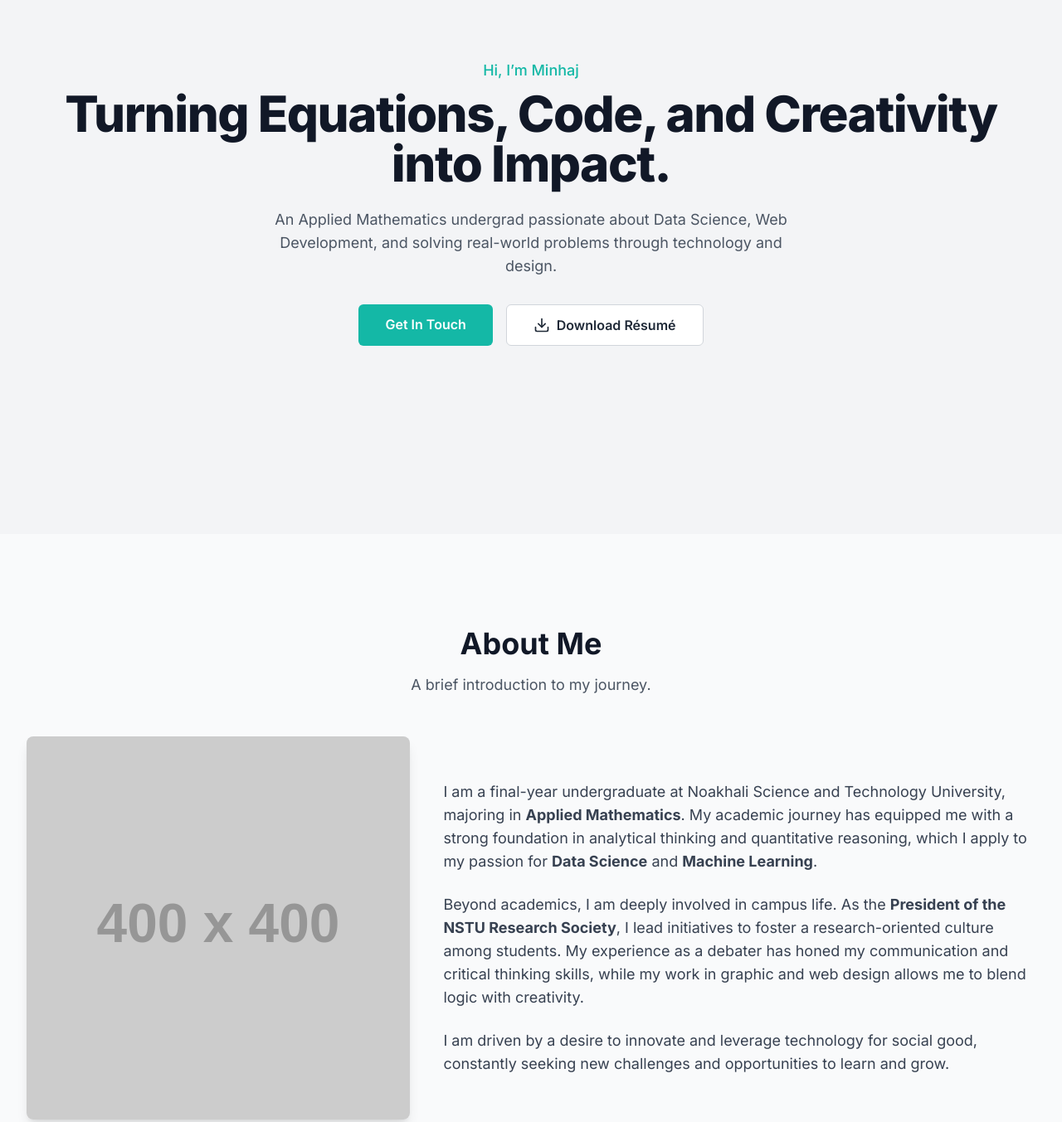
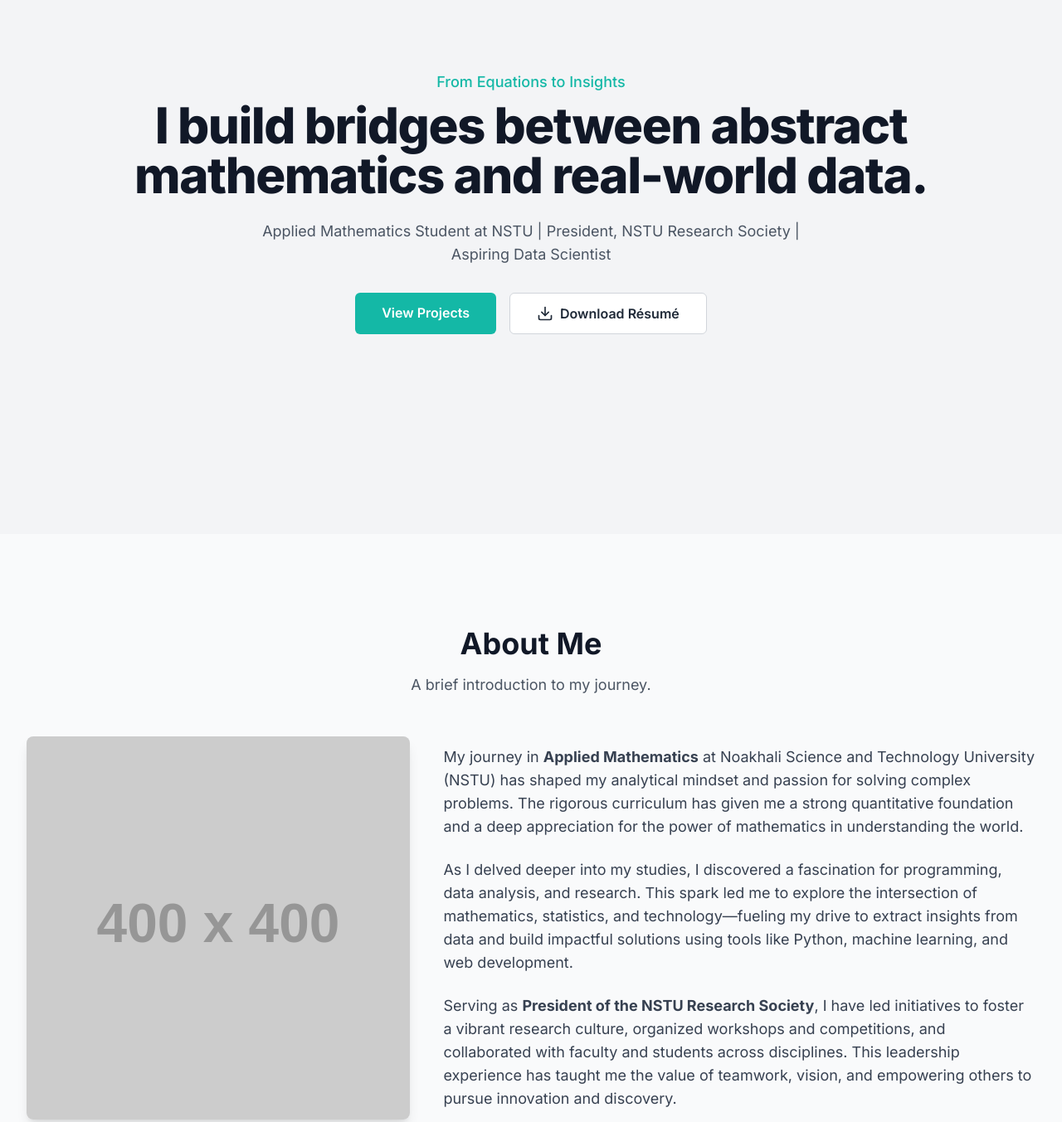
Before and after one commit to minhaj14d/portfolio, a plain HTML site: page index.html in a window 1280 px wide. Shown: the part 220-1573 px from the top of the page at 83% size. Drawn offline with nearby package versions, Linux system fonts and the light colour scheme; placeholder pictures from the web are drawn by us.

Commit message:
Update v2

```diff
--- a/index.html
+++ b/index.html
@@ -135,15 +135,15 @@
         <section id="hero" class="min-h-screen flex items-center bg-gray-100 dark:bg-gray-900/50">
             <div class="container mx-auto px-4 sm:px-6 lg:px-8">
                 <div class="text-center">
-                    <p class="text-lg font-medium text-primary">Hi, I’m Minhaj</p>
+                    <p class="text-lg font-medium text-primary">From Equations to Insights</p>
                     <h1 class="mt-2 text-4xl md:text-6xl font-extrabold tracking-tight text-gray-900 dark:text-white">
-                        Turning Equations, Code, and Creativity into Impact.
+                        I build bridges between abstract mathematics and real-world data.
                     </h1>
                     <p class="mt-6 max-w-2xl mx-auto text-lg text-gray-600 dark:text-gray-400">
-                        An Applied Mathematics undergrad passionate about Data Science, Web Development, and solving real-world problems through technology and design.
+                        Applied Mathematics Student at NSTU | President, NSTU Research Society | Aspiring Data Scientist
                     </p>
                     <div class="mt-8 flex justify-center gap-4 flex-wrap">
-                        <a href="#contact" class="inline-block bg-primary text-white font-semibold px-8 py-3 rounded-md hover:bg-primary-focus transition-colors">Get In Touch</a>
+                        <a href="#projects" class="inline-block bg-primary text-white font-semibold px-8 py-3 rounded-md hover:bg-primary-focus transition-colors">View Projects</a>
                         <a href="resume.pdf" download="Minhaj_Resume.pdf" class="inline-flex items-center gap-2 bg-white dark:bg-dark-card border border-gray-300 dark:border-gray-600 text-gray-800 dark:text-white font-semibold px-8 py-3 rounded-md hover:bg-gray-100 dark:hover:bg-gray-700 transition-colors">
                             <i data-lucide="download" class="w-5 h-5"></i>
                             Download Résumé
@@ -166,13 +166,13 @@
                     </div>
                     <div class="md:col-span-3 space-y-6 fade-in-up" style="transition-delay: 150ms;">
                         <p class="text-gray-700 dark:text-gray-300 text-lg">
-                            I am a final-year undergraduate at Noakhali Science and Technology University, majoring in <strong>Applied Mathematics</strong>. My academic journey has equipped me with a strong foundation in analytical thinking and quantitative reasoning, which I apply to my passion for <strong>Data Science</strong> and <strong>Machine Learning</strong>.
+                            My journey in <strong>Applied Mathematics</strong> at Noakhali Science and Technology University (NSTU) has shaped my analytical mindset and passion for solving complex problems. The rigorous curriculum has given me a strong quantitative foundation and a deep appreciation for the power of mathematics in understanding the world.
                         </p>
                         <p class="text-gray-700 dark:text-gray-300 text-lg">
-                            Beyond academics, I am deeply involved in campus life. As the <strong>President of the NSTU Research Society</strong>, I lead initiatives to foster a research-oriented culture among students. My experience as a debater has honed my communication and critical thinking skills, while my work in graphic and web design allows me to blend logic with creativity.
+                            As I delved deeper into my studies, I discovered a fascination for programming, data analysis, and research. This spark led me to explore the intersection of mathematics, statistics, and technology—fueling my drive to extract insights from data and build impactful solutions using tools like Python, machine learning, and web development.
                         </p>
                         <p class="text-gray-700 dark:text-gray-300 text-lg">
-                            I am driven by a desire to innovate and leverage technology for social good, constantly seeking new challenges and opportunities to learn and grow.
+                            Serving as <strong>President of the NSTU Research Society</strong>, I have led initiatives to foster a vibrant research culture, organized workshops and competitions, and collaborated with faculty and students across disciplines. This leadership experience has taught me the value of teamwork, vision, and empowering others to pursue innovation and discovery.
                         </p>
                     </div>
                 </div>
```
